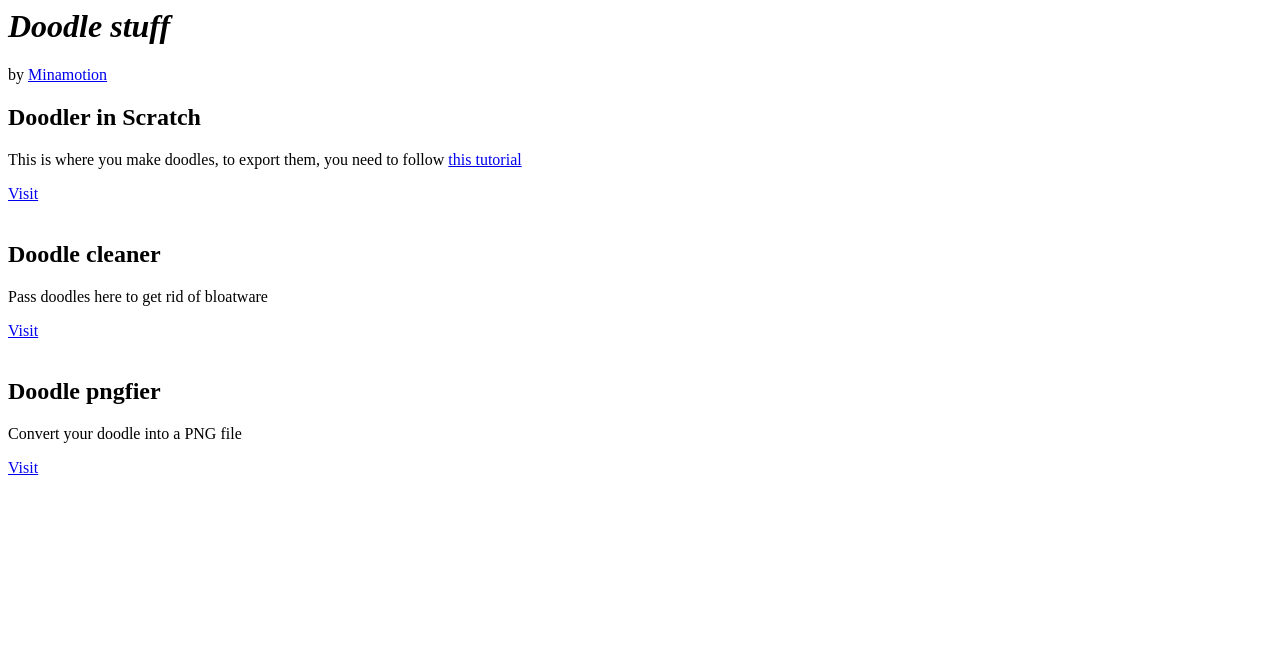
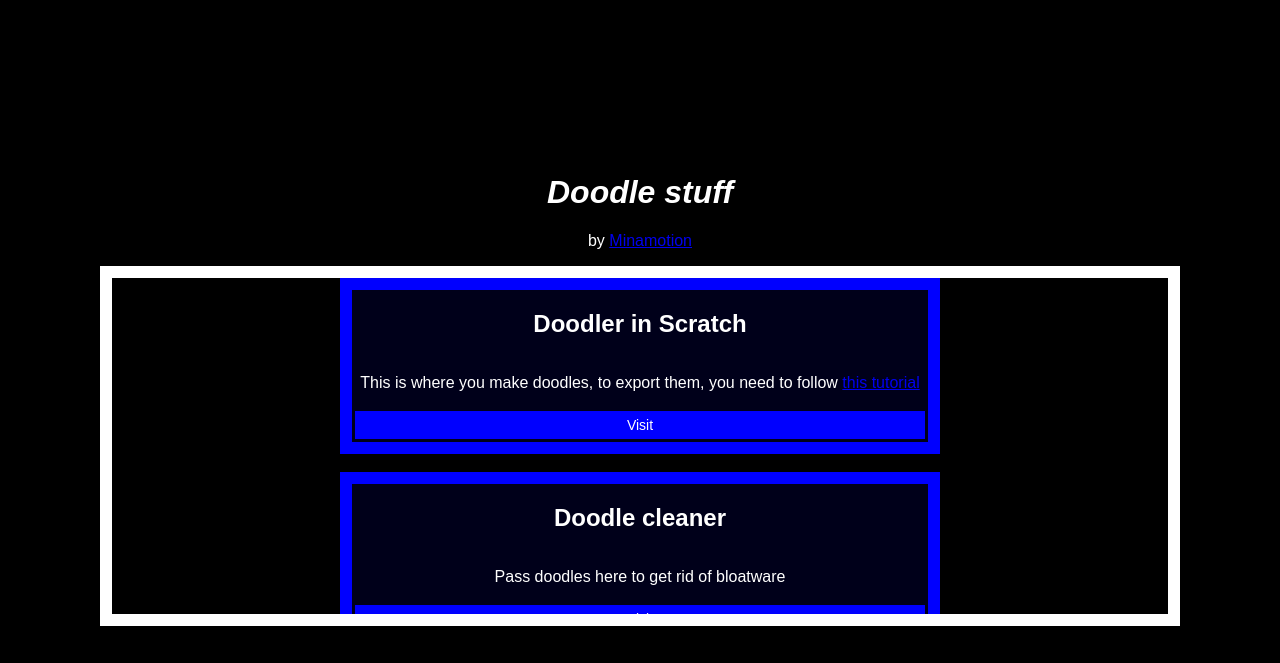
Before and after one commit to Minamotion/doodle-stuff, a plain HTML site: page index.html in a window 1280 px wide. Drawn offline with Linux system fonts and the light colour scheme; the site is published under a folder, as on GitHub Pages, so addresses that start at the root find nothing.

Commit message:
Rewiring

```diff
--- a/index.html
+++ b/index.html
@@ -1,8 +1,8 @@
 <html>
     <head>
         <title>Doodle stuff</title>
-        <link rel="stylesheet" href="/assets/stylesheets/main.css">
-        <link rel="icon" href="/assets/images/icon.png">
+        <link rel="stylesheet" href="./main.css">
+        <link rel="icon" href="./icon.png">
     </head>
     <body>
         <h1><i>Doodle stuff</i></h1>
@@ -16,12 +16,12 @@
             <div class="item">
                 <h2>Doodle cleaner</h2>
                 <p>Pass doodles here to get rid of <span title="Unnecesary stuff">bloatware</span></p>
-                <a href="./cleaner" class="btn">Visit</a>
+                <a href="./cleaner.html" class="btn">Visit</a>
             </div><br>
             <div class="item">
                 <h2>Doodle pngfier</h2>
                 <p>Convert your doodle into a PNG file</p>
-                <a href="./pngfier" class="btn">Visit</a>
+                <a href="./pngfier.html" class="btn">Visit</a>
             </div>
         </div>
     </body>
```
Also changed, not shown: 404.html (+2 -2 lines), cleaner.html (+3 -3 lines), pngfier.html (+3 -3 lines), tutorial.html (+2 -2 lines), cleaner.js (renamed from assets/scripts/cleaner.js), icon.png (renamed from assets/images/icon.png), main.css (renamed from assets/stylesheets/main.css), pngfier.js (renamed from assets/scripts/pngfier.js), 2 other files.
